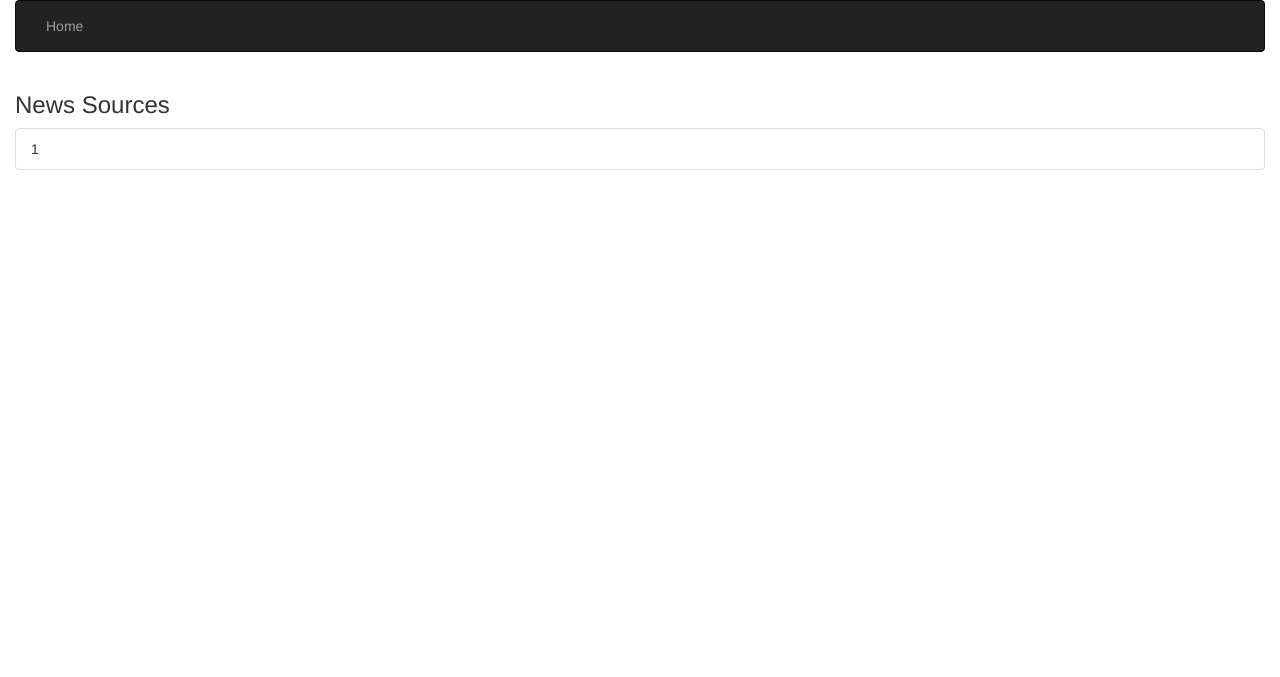
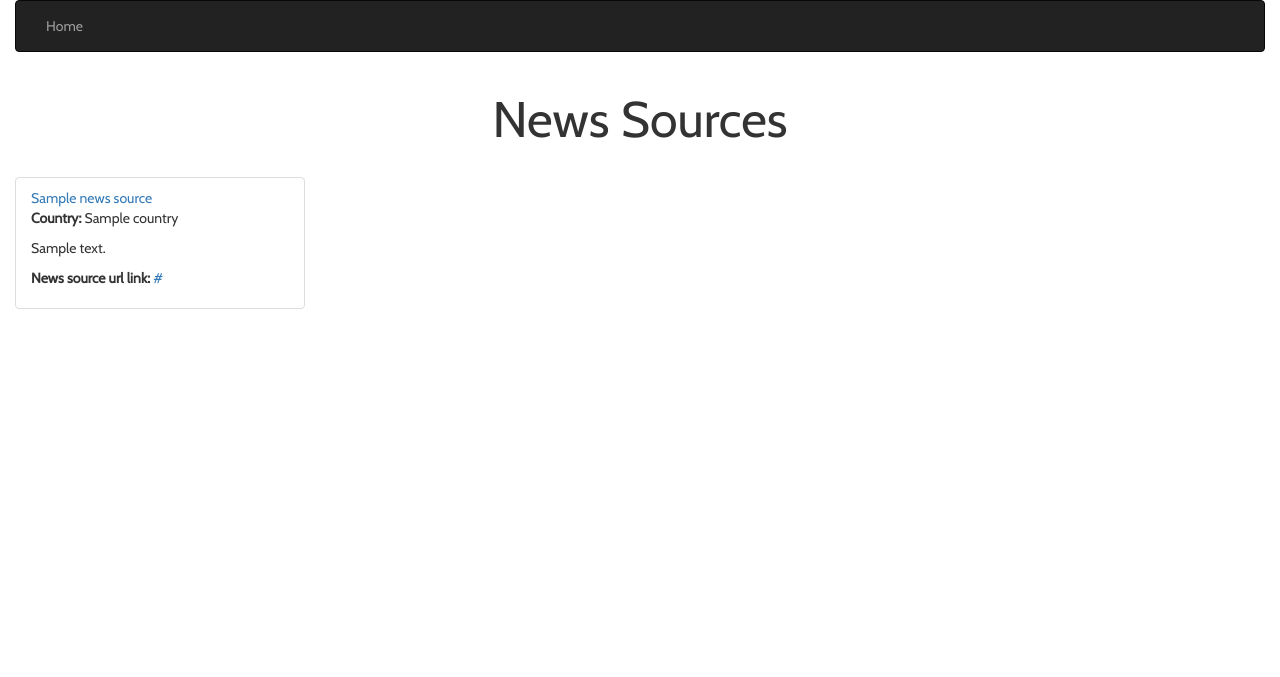
Before and after one commit to IanMK-1/The-news, a Flask app: template app/templates/index.html in a window 1280 px wide. Shown: the top 677 px of the page. Run offline with Flask 2, Linux system fonts and the light colour scheme; the template is opened without the code that fills it: most values are stand-ins (such as "Sample title", 1, 10 or a date in 2020); some libraries are stand-ins or nearby versions.

Commit message:
Add styling to the home page

```diff
--- a/app/static/css/index.css
+++ b/app/static/css/index.css
@@ -1,3 +1,13 @@
 h3 {
     text-align: center;
+    font-size: 50px;
+    margin-bottom: 30px;
 }
+.container-fluid {
+    font-family: 'Cabin', sans-serif;
+}
+.col-md-3 {
+    float: left;
+    display: block;
+    height: 300px;
+}
--- a/app/templates/base.html
+++ b/app/templates/base.html
@@ -3,7 +3,6 @@
     <head>
         <meta charset="utf-8">
         <title>Welcome to The News website</title>
-        <link rel="stylesheet" type="text/css" href="/app/static/css/index.css">
     </head>
     <body>
         <div>
--- a/app/templates/index.html
+++ b/app/templates/index.html
@@ -7,11 +7,21 @@
     </div>
 {% endblock %}
 
+{% block styles%}
+    {{ super() }}
+    <link rel="stylesheet" href="{{url_for('static',filename='css/index.css')}}">
+    <link href="https://fonts.googleapis.com/css?family=Cabin&display=swap" rel="stylesheet">
+{% endblock %}
+
 {% block content %}
     <div class="container-fluid">
-        <h3>News Sources</h3>
-        <ul class="list-group">
-            {{ macro.displayNewsSourcesList(news_sources) }}
-        </ul>
+        <div class="row">
+            <h3>News Sources</h3>
+        </div>
+        <div class="row">
+            <ul class="list-group">
+                {{ macro.displayNewsSourcesList(news_sources) }}
+            </ul>
+        </div>
     </div>
 {% endblock %}
--- a/app/templates/macros.html
+++ b/app/templates/macros.html
@@ -1,7 +1,14 @@
 {% macro displayNewsSourcesList(news_sources_list) %}
 
     {% for news_sources in news_sources_list %}
-        <li class="list-group-item">{{news_sources.id}}</li>
+        <div class="col-md-3">
+            <li class="list-group-item">
+                <a href="/{{news_sources.id}}/news_articles">{{news_sources.name}}</a>
+                <p><b>Country: </b>{{news_sources.country}}</p>
+                <p>{{news_sources.description}}</p>
+                <p><b>News source url link: </b><a href="{{news_sources.url}}" target="_blank">{{news_sources.url}}</a> </p>
+            </li>
+        </div>
     {% endfor %}
 
 {% endmacro %}
```
Also changed, not shown: app/request.py (+20 -0 lines), app/templates/news_articles.html (added, +19 -0 lines), app/views.py (+10 -1 lines).
